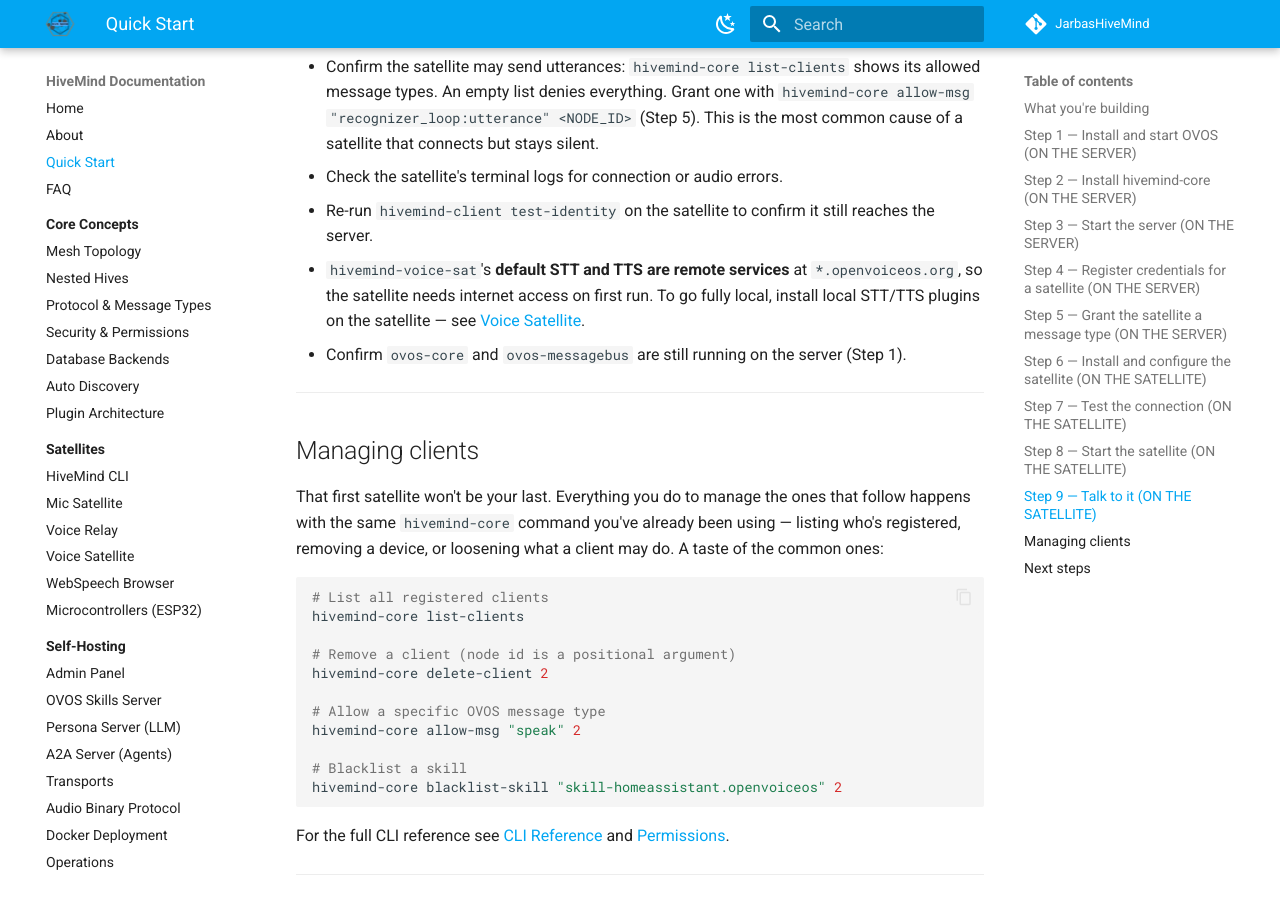
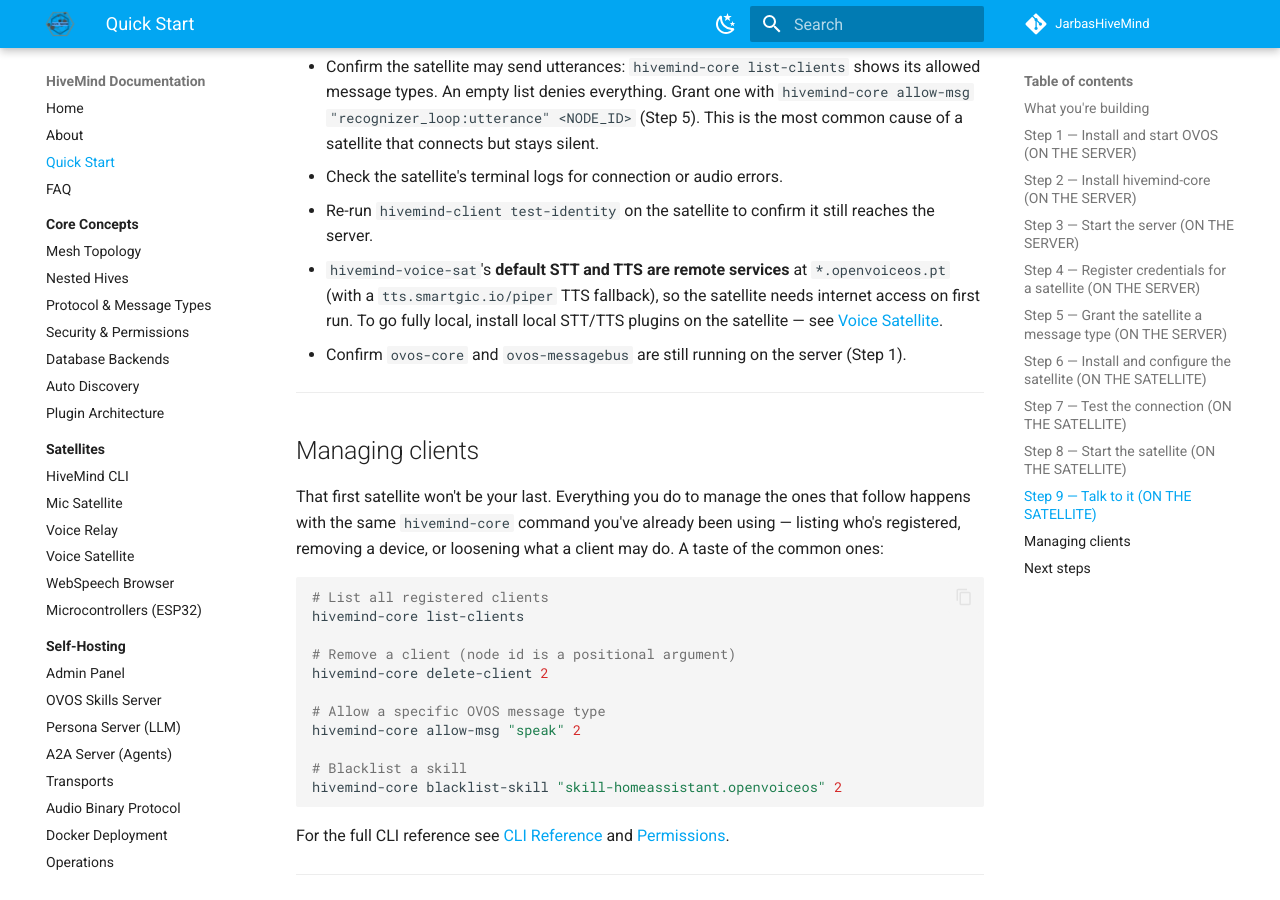
Before and after one commit to JarbasHiveMind/HiveMind-community-docs, an MkDocs documentation site: the page built from docs/quickstart.md, in a window 1280 px wide and 900 px high, scrolled down 4905 px. Built offline with MkDocs 1.6.1 and Material for MkDocs 9.7.7, drawn with Linux system fonts in a browser that asks for light colours; some of the changed text lies outside the part shown.

Commit message:
fix: two factual errors in quickstart.md
The verbatim add-client CLI output claimed admin clients bypass the
message-type whitelist. hivemind-core's actual printed note says the
opposite, and docs/concepts/security.md already documents the correct
behavior in three places.

hivemind-voice-sat's default remote STT/TTS servers are at
openvoiceos.pt, not openvoiceos.org, per the plugins' own defaults.

Co-Authored-By: Claude Fable 5 <noreply@anthropic.com>

```diff
--- a/docs/quickstart.md
+++ b/docs/quickstart.md
@@ -227,7 +227,7 @@ plus Steps 6 to 8 (connect) again.
   common cause of a satellite that connects but stays silent.
 - Check the satellite's terminal logs for connection or audio errors.
 - Re-run `hivemind-client test-identity` on the satellite to confirm it still reaches the server.
-- `hivemind-voice-sat`'s **default STT and TTS are remote services** at `*.openvoiceos.org`, so the satellite needs internet access on first run. To go fully local, install local STT/TTS plugins on the satellite — see [Voice Satellite](satellites/voice-sat.md).
+- `hivemind-voice-sat`'s **default STT and TTS are remote services** at `*.openvoiceos.pt` (with a `tts.smartgic.io/piper` TTS fallback), so the satellite needs internet access on first run. To go fully local, install local STT/TTS plugins on the satellite — see [Voice Satellite](satellites/voice-sat.md).
 - Confirm `ovos-core` and `ovos-messagebus` are still running on the server (Step 1).
 
 ---
```
Also changed, not shown: other parts of docs/quickstart.md (+1 -1 lines).
